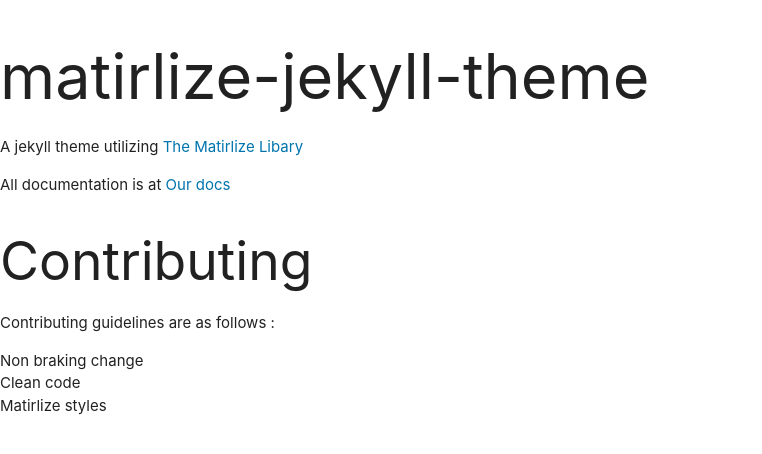
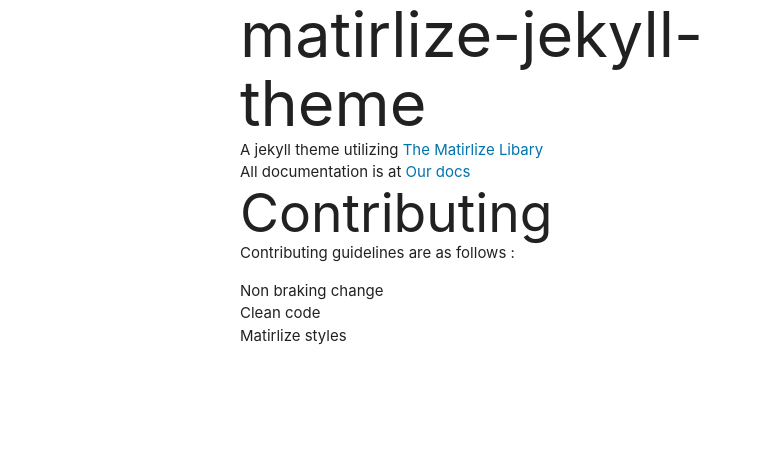
Before and after one commit to godalming123/matirlize-jekyll-theme, a Jekyll site: the page built from README.md, in a window 1280 px wide. Shown: the top 454 px of the page, without its empty margins (0-762 px from the left). Built offline with Jekyll 4.4.1, drawn with Linux system fonts in a browser that asks for light colours; nearby versions of some CDN libraries; our own code applies the rules of GitHub Pages for plain Markdown files.

Commit message:
update config

```diff
--- a/_config.yml
+++ b/_config.yml
@@ -1,8 +1,10 @@
 plugins:
   - jekyll-seo-tag
+
+remote_theme: "godalming123/matirlize-jekyll-theme"
 
 accent-color: 26a69a #hex color value
 faded-accent-color: 1d8c81 #hex color value this is used for background when app is launching
 
-sidenav-width: 0px; # set to 300px for a enabled sidebar or 0 to diable the sidebar
-custom-alignment: false; # weather to use the custom alignment styles
+sidenav-width: 300px # set to 300px for a enabled sidebar or 0 to diable the sidebar
+custom-alignment: true # weather to use the custom alignment styles
```
